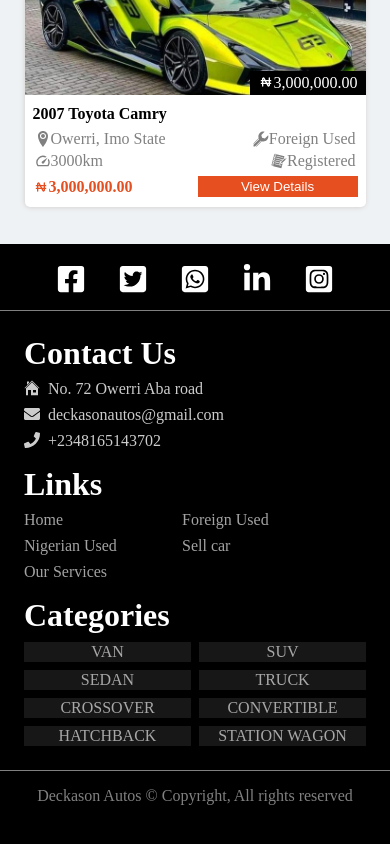
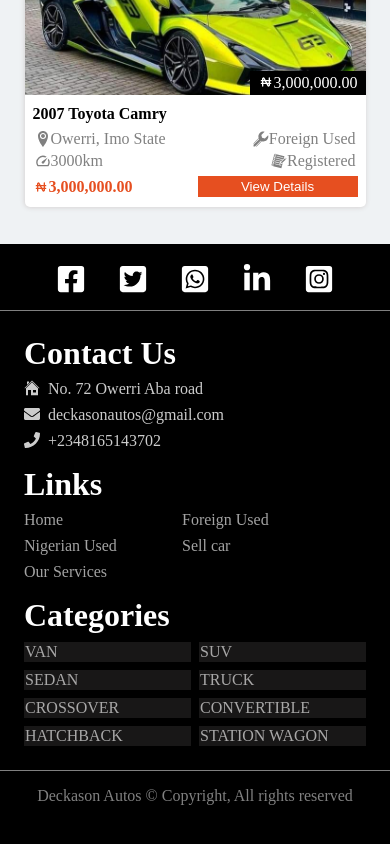
Before and after one commit to Deckason/Deckason-Autos1, a Next.js app: page / in a window 390 px wide. Shown: the part 3183-4027 px from the top of the page. Built offline with nearby package versions, Linux system fonts and the light colour scheme.

Commit message:
edited categories links in the footer and resized the mobile botto navigation anchor links

```diff
--- a/app/components/Footer/footer.module.css
+++ b/app/components/Footer/footer.module.css
@@ -122,6 +122,12 @@
     border-top: 1px solid grey;
 }
 
+@media screen and (max-width: 768px) {
+    .category li{
+        justify-content: flex-start;
+    }
+}
+
 @media screen and (max-width: 300px) {
 
     .contact, .link, .categories{
--- a/app/components/bottomNav/BottomNav.module.css
+++ b/app/components/bottomNav/BottomNav.module.css
@@ -59,6 +59,7 @@
 @media only screen and (max-width: 350px){
     .bottom_nav_box a,
     .extras{
-        font-size: .8rem;
+        font-size: .5rem;
     }
+
 }
```
